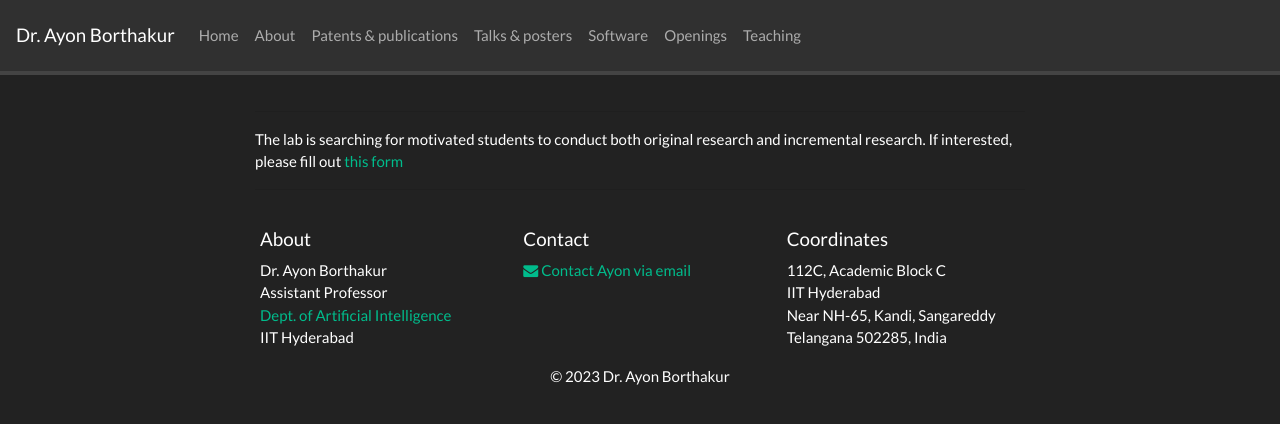
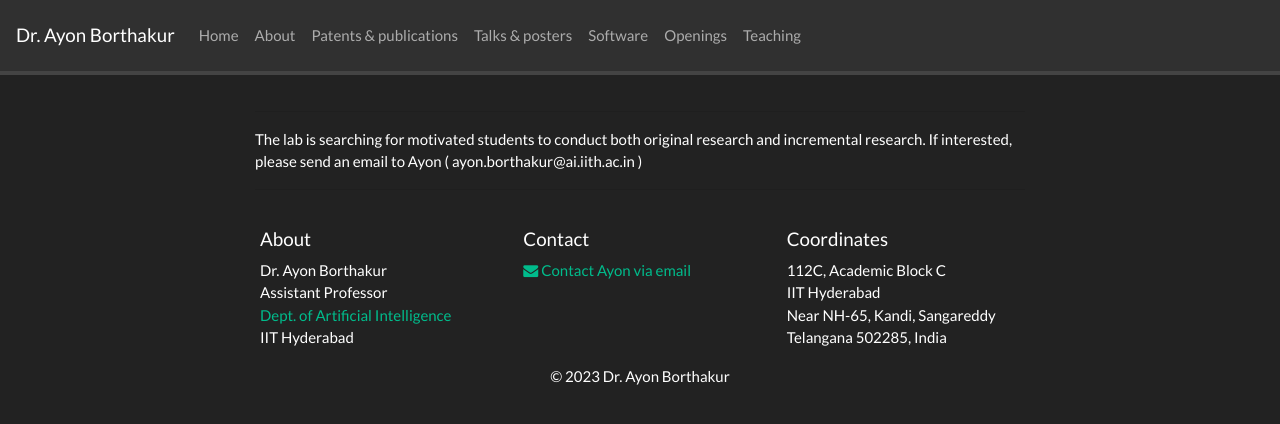
Before and after one commit to BorthakurAyon/borthakurayon.github.io, a Jekyll site: the page built from _pages/openings.md, in a window 1280 px wide. Shown: the top 424 px of the page. Built offline with Jekyll 4.4.1, drawn with Linux system fonts in a browser that asks for light colours; nearby versions of some CDN libraries; a style sheet for code colours, icons or effects is not loaded.

Commit message:
Update openings.md

```diff
--- a/_pages/openings.md
+++ b/_pages/openings.md
@@ -6,6 +6,6 @@ permalink: /openings/
 ---
 ---
 
-The lab is searching for motivated students to conduct both original research and incremental research. If interested, please fill out [this form](https://docs.google.com/forms/d/e/1FAIpQLSfZUvYiIv4hq17cYiHNH0ifXNBF1O2pU71Nfrj_VsaKEtfEEg/viewform?usp=pp_url)
+The lab is searching for motivated students to conduct both original research and incremental research. If interested, please send an email to Ayon ( ayon.borthakur@ai.iith.ac.in )
 
 ---
```
